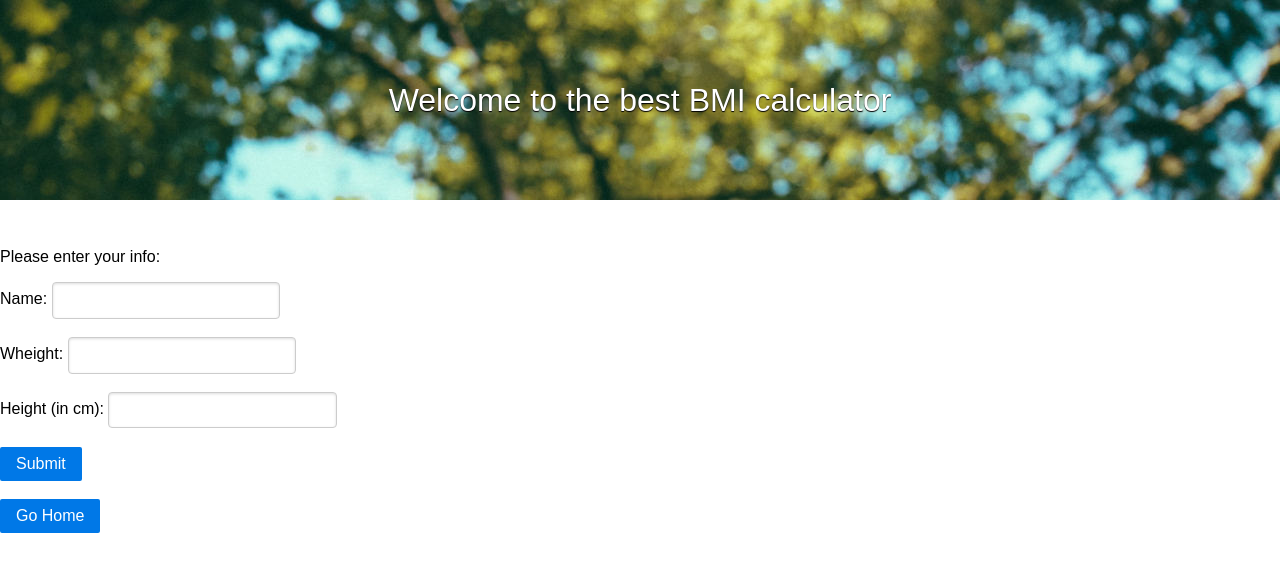
After one commit to Achimeir/flask, a Flask app: page /bmi in a window 1280 px wide. The commit adds this page. Shown: the top 572 px of the page. Run offline with Flask 2, Linux system fonts and the light colour scheme.

Commit message:
basic app with dockerfile

```diff
--- /dev/null
+++ b/requirements.txt
@@ -0,0 +1 @@
+flask
--- /dev/null
+++ b/src/app.py
@@ -0,0 +1,29 @@
+from flask import Flask, render_template, request
+
+app = Flask(__name__, static_folder="../static",
+            template_folder="../templates",)
+
+
+@app.route('/bmi', methods=['GET', 'POST'])
+def bmi_page():
+    user_name = 'user X'
+    user_weight = 0
+    user_height = 0
+    bmi = 0
+
+    if request.method == 'POST' and 'username' in request.form:
+        user_name = request.form.get('username')
+        user_weight = request.form.get('weight', default=0, type=float)
+        user_height = request.form.get('height', default=0, type=float)
+        if user_height and user_height:
+            bmi = round(user_weight/((user_height/100)**2), 2)
+
+    return render_template('bmi_calc.html', user_name=user_name, bmi=str(bmi))
+
+
+@app.route('/', methods=['GET', 'POST'])
+def rootpage():
+    return render_template('index.html')
+
+
+app.run(host='0.0.0.0',port=8080)
--- /dev/null
+++ b/static/css/new.css
@@ -0,0 +1,60 @@
+
+ .banner {
+    background: url(/static/img/background1.jpg) 0 0 no-repeat fixed;
+    text-align: center;
+    background-size: cover;
+    /* filter: progid:DXImageTransform.Microsoft.AlphaImageLoader(src='http://24.media.tumblr.com/ccb268832580ac12951828a1c179de69/tumblr_mo2xbk8JUK1st5lhmo1_1280.jpg', sizingMethod='scale'); */
+
+    height: 200px;
+    width: 100%;
+    margin-bottom: 3em;
+    display: table;
+}
+
+    .banner-head {
+        display: table-cell;
+        vertical-align: middle;
+        margin-bottom: 0;
+        font-size: 2em;
+        color: white;
+        font-weight: 500;
+        text-shadow: 0 1px 1px black;
+    }
+
+    .splash-container {
+        background: #73cec6;
+        background-image: url(/static/img/home.png) 0 0 no-repeat fixed;
+        background-size: cover;
+        align-self: center;
+        z-index: 1;
+        overflow: visible;
+        /* The following styles are required for the "scroll-over" effect */
+        width: 100%;
+        height: 100%;
+        top: 0;
+        left: 0;
+        position: fixed !important;
+    }
+
+    .splash {
+        /* absolute center .splash within .splash-container */
+        width: 80%;
+        height: 50%;
+        margin: auto;
+        position: absolute;
+        top: 100px; left: 0; bottom: 0; right: 0;
+        text-align: center;
+        text-transform: uppercase;
+    }
+
+    /* This is the main heading that appears on the blue section */
+    .splash-head {
+        font-size: 20px;
+        font-weight: bold;
+        color: white;
+        border: 3px solid white;
+        padding: 1em 1.6em;
+        font-weight: 100;
+        border-radius: 5px;
+        line-height: 1em;
+    }
--- /dev/null
+++ b/templates/bmi_calc.html
@@ -0,0 +1,45 @@
+<!DOCTYPE html>
+<html>
+
+<head>
+    <meta charset='utf-8'>
+    <meta http-equiv='X-UA-Compatible' content='Chrome'>
+    <title>BMI calculator</title>
+    <meta name='viewport' content='width=device-width, initial-scale=1'>
+    <link rel='stylesheet' href="/static/css/new.css">
+    <link rel='stylesheet' href="/static/css/pure-min.css">
+</head>
+
+
+<body>
+    <div class="banner">
+        <h1 class="banner-head">
+            Welcome to the best BMI calculator
+        </h1>
+    </div>
+
+    <div>
+        <p>Please enter your info:</p>
+
+        <form class="pure-form" method="POST" action="/bmi">
+            Name: <input type="text" name="username"><br><br>
+            Wheight: <input type="text" name="weight"><br><br>
+            Height (in cm): <input type="text" name="height"><br><br>
+            <button type="calculate" class="pure-button pure-button-primary" value="Submit">
+                Submit</button>
+        </form>
+    </div>
+    <div>
+        <br>
+        {%if user_name != 'user X'%}
+        {{user_name + " your BMI is: "+ bmi}}
+        {%endif%}
+    </div>
+    <div>
+        <form action="/">
+            <button class="pure-button pure-button-primary">Go Home</button>
+        </form>
+    </div>
+</body>
+
+</html>
```
Also changed, not shown: app.py (deleted, +0 -22 lines), static/style.css (deleted, +0 -14 lines), templates/all_tools.html (added, +23 -0 lines), templates/index.html (+15 -28 lines), static/css/pure-min.css (renamed from static/pure-min.css), static/img/background1.jpg (added), static/img/home.png (added), 1 other file.
